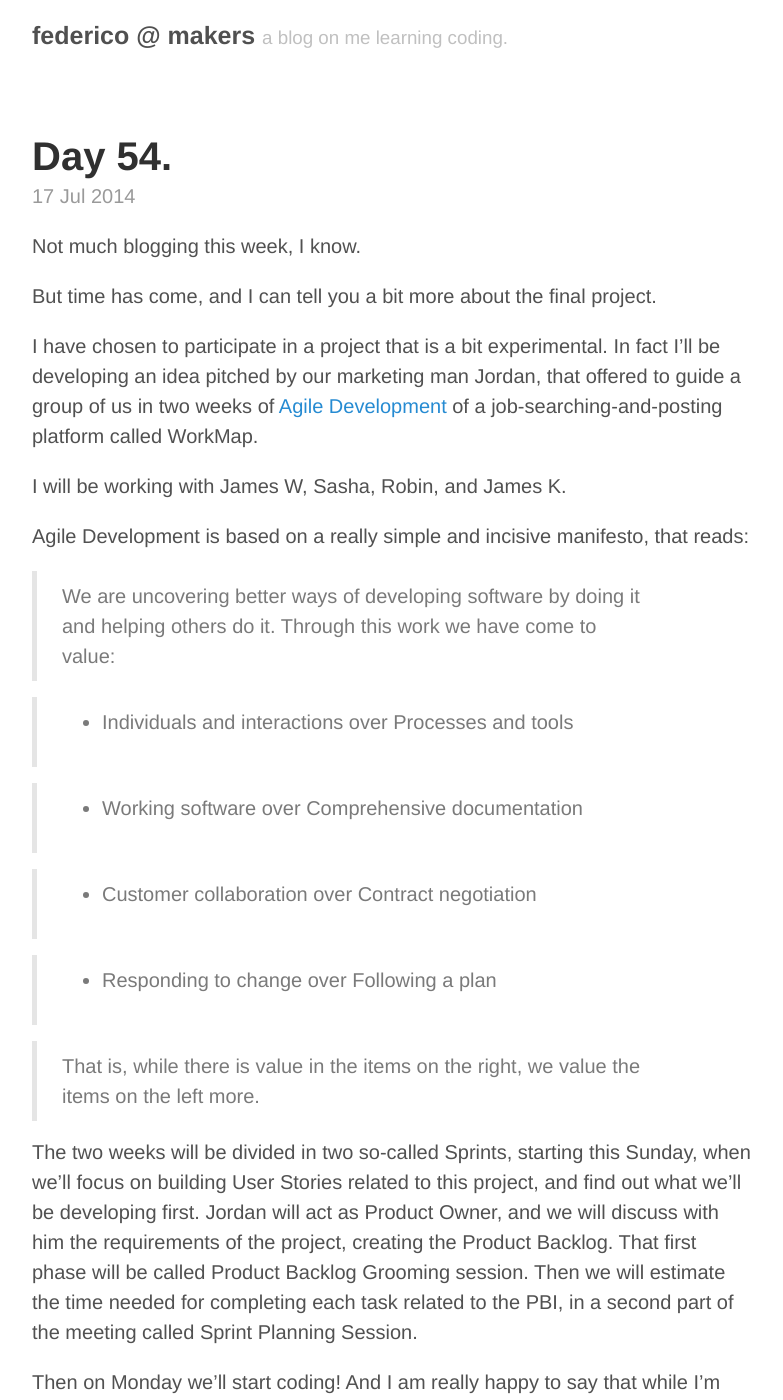
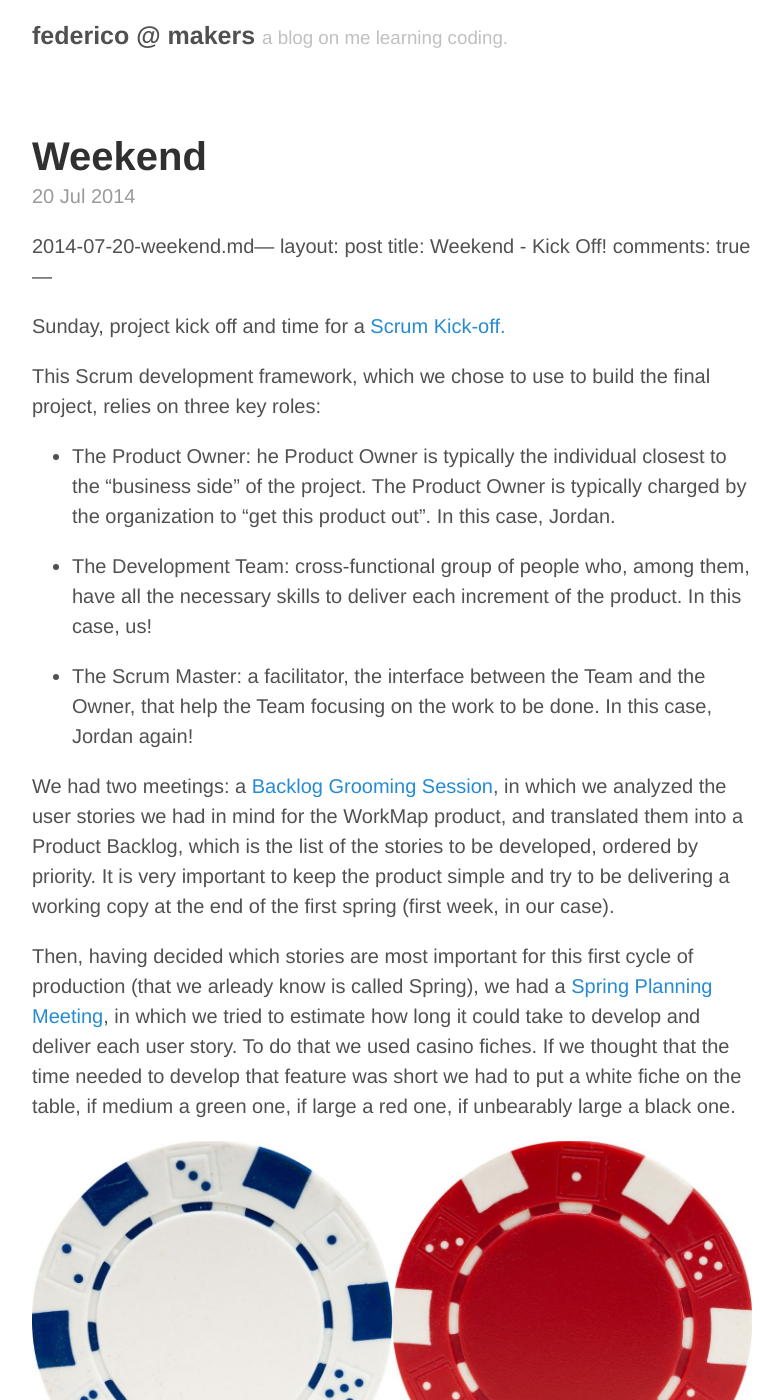
Before and after one commit to federicomaffei/federicomaffei.github.io, a Jekyll site: the page built from index.html, in a window 1280 px wide and 1400 px high. Shown: the whole window, without its empty margins (248-1031 px from the left). Built offline with Jekyll 4.4.1, drawn with Linux system fonts in a browser that asks for light colours; Markdown is read by kramdown in place of the engine named in the settings; the list of posts is cut into pages by our own code; some of the changed text lies outside the part shown.

Commit message:
new post - Kick off!

```diff
--- a/_posts/2014-07-17-day-54.md
+++ b/_posts/2014-07-17-day-54.md
@@ -13,7 +13,6 @@ I have chosen to participate in a project that is a bit experimental. In fact I'
 I will be working with James W, Sasha, Robin, and James K.
 
 Agile Development is based on a really simple and incisive manifesto, that reads:
-
 
 >We are uncovering better ways of developing software by doing it and helping others do it. Through this work we have come to value:
 
@@ -33,6 +32,6 @@ Then on Monday we'll start coding! And I am really happy to say that while I'm d
 
 Good things to come. Hopefully I'll be able to blog all over the completion of the finished product.
 
-Oh, and tonight London sky looks pretty good.
+Oh, and tonight London sky looks pretty great. May you all have the weekend you wish for.
 
 ![SKY](http://federicomaffei.github.io/public/images/sky.jpg)
--- /dev/null
+++ b/_posts/2014-07-20-weekend.md
@@ -0,0 +1,25 @@
+2014-07-20-weekend.md---
+layout: post
+title: Weekend - Kick Off!
+comments: true
+---
+
+Sunday, project kick off and time for a [Scrum Kick-off.](http://en.wikipedia.org/wiki/Scrum_%28software_development%29)
+
+This Scrum development framework, which we chose to use to build the final project, relies on three key roles:
+
+* The Product Owner: he Product Owner is typically the individual closest to the "business side" of the project. The Product Owner is typically charged by the organization to "get this product out". In this case, Jordan.
+
+* The Development Team: cross-functional group of people who, among them, have all the necessary skills to deliver each increment of the product. In this case, us!
+
+* The Scrum Master: a facilitator, the interface between the Team and the Owner, that help the Team focusing on the work to be done. In this case, Jordan again!
+
+We had two meetings: a [Backlog Grooming Session](http://guide.agilealliance.org/guide/backlog-grooming.html), in which we analyzed the user stories we had in mind for the WorkMap product, and translated them into a Product Backlog, which is the list of the stories to be developed, ordered by priority. It is very important to keep the product simple and try to be delivering a working copy at the end of the first spring (first week, in our case).
+
+Then, having decided which stories are most important for this first cycle of production (that we arleady know is called Spring), we had a [Spring Planning Meeting](http://www.mountaingoatsoftware.com/agile/scrum/sprint-planning-meeting/), in which we tried to estimate how long it could take to develop and deliver each user story. To do that we used casino fiches. If we thought that the time needed to develop that feature was short we had to put a white fiche on the table, if medium a green one, if large a red one, if unbearably large a black one.
+
+![FICHES](http://federicomaffei.github.io/public/images/fiches.jpg)
+
+Now we have a good plan for next week. User stories that are to be analyzed, understood and put into code.
+
+Exciting. I can't wait until it is Monday, and that should tell you how good it feels to be building something of our own.
```
Also changed, not shown: public/images/fiches.jpg (added).
